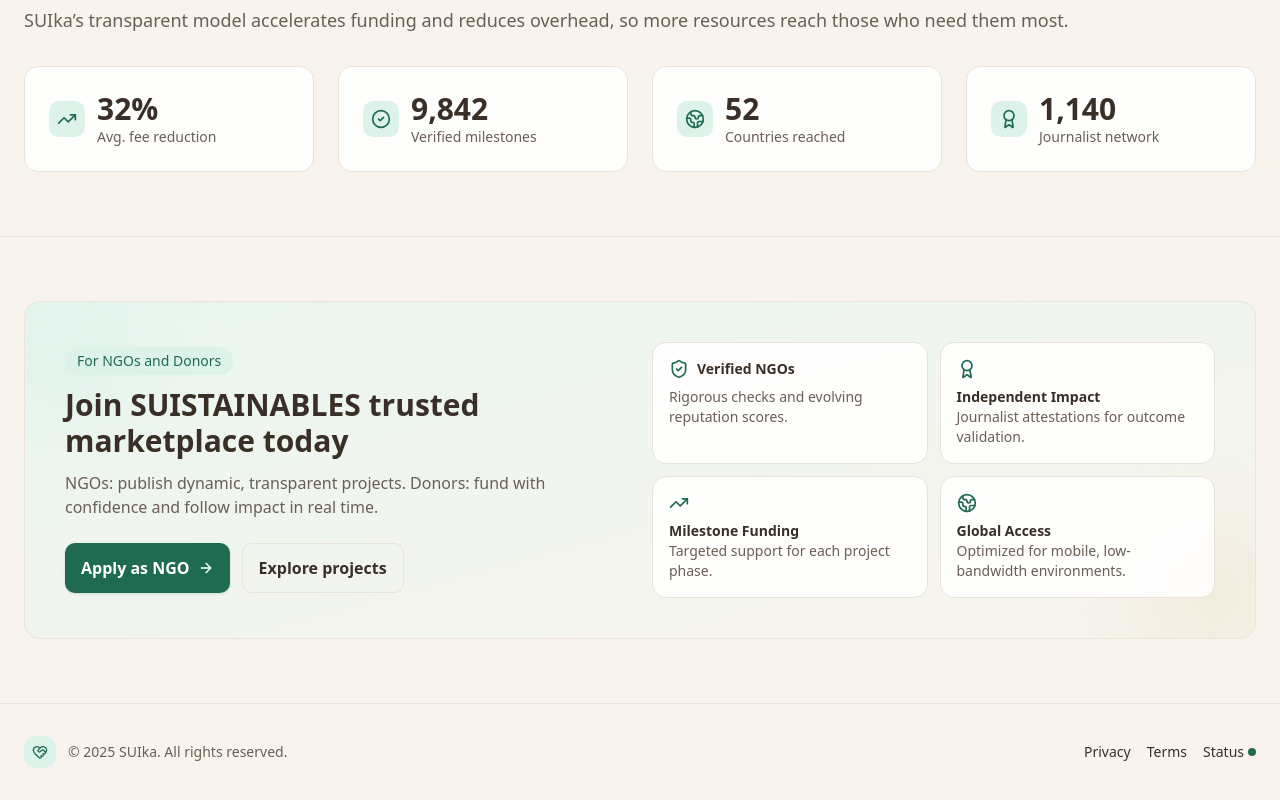
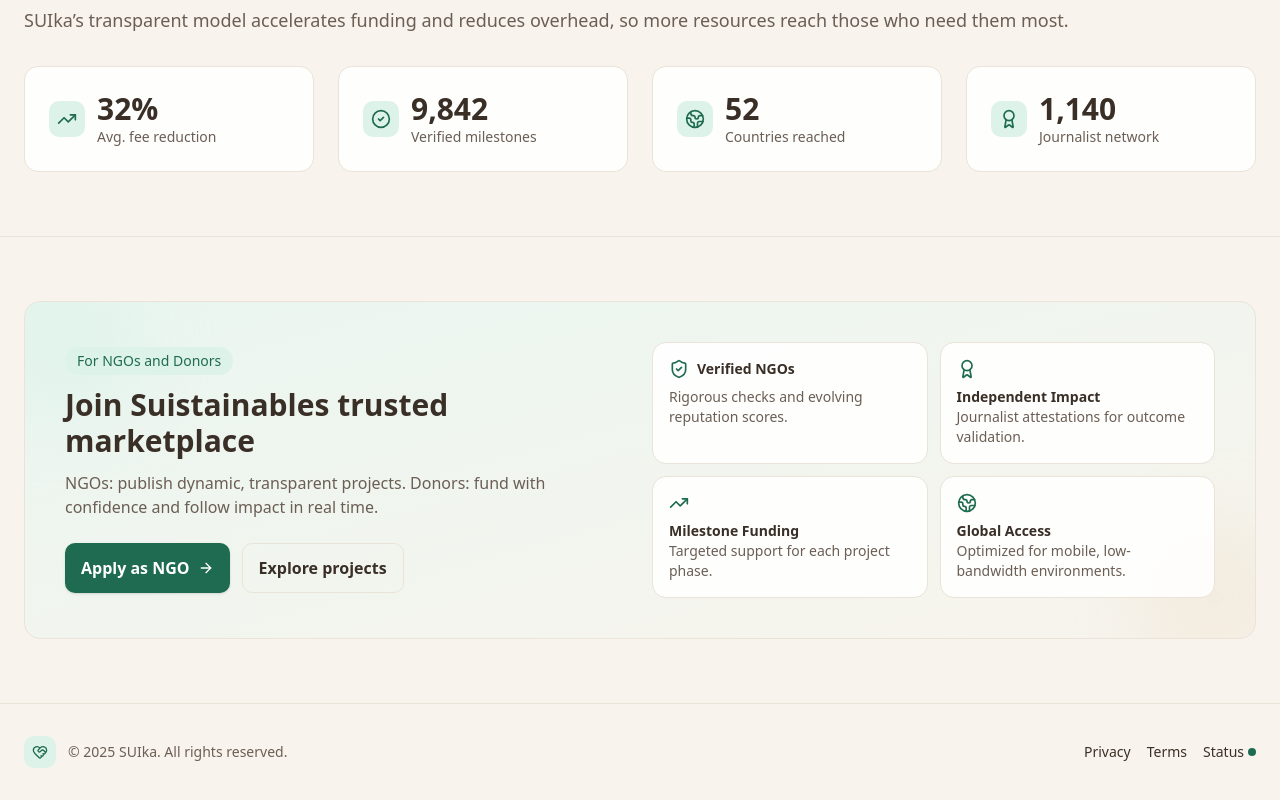
Before and after one commit to babbahy/SuiBlockChain, a React (Vite) app: page / in a window 1280 px wide. Shown: the part 1715-2515 px from the top of the page. Built offline with nearby package versions, Linux system fonts and the light colour scheme; a web font is replaced by a local one.

Commit message:
RevisionId:  322804140587761664

```diff
--- a/src/components/generated/SuikaMarketplaceLanding.tsx
+++ b/src/components/generated/SuikaMarketplaceLanding.tsx
@@ -403,7 +403,7 @@ export const SuikaMarketplaceLanding: React.FC = () => {
                   <div className={cn('inline-flex items-center gap-2 rounded-full px-3 py-1 text-sm', softGreenBg, accent)} data-magicpath-id="184" data-magicpath-path="SuikaMarketplaceLanding.tsx">
                     For NGOs and Donors
                   </div>
-                  <h3 className={cn('mt-3 text-2xl md:text-3xl font-semibold', beigeText)} data-magicpath-id="185" data-magicpath-path="SuikaMarketplaceLanding.tsx">Join SUISTAINABLES trusted marketplace today</h3>
+                  <h3 className={cn('mt-3 text-2xl md:text-3xl font-semibold', beigeText)} data-magicpath-id="185" data-magicpath-path="SuikaMarketplaceLanding.tsx">Join Suistainables trusted marketplace</h3>
                   <p className={cn('mt-3 text-sm md:text-base', muted)} data-magicpath-id="186" data-magicpath-path="SuikaMarketplaceLanding.tsx">
                     NGOs: publish dynamic, transparent projects. Donors: fund with confidence and follow impact in real time.
                   </p>
```
